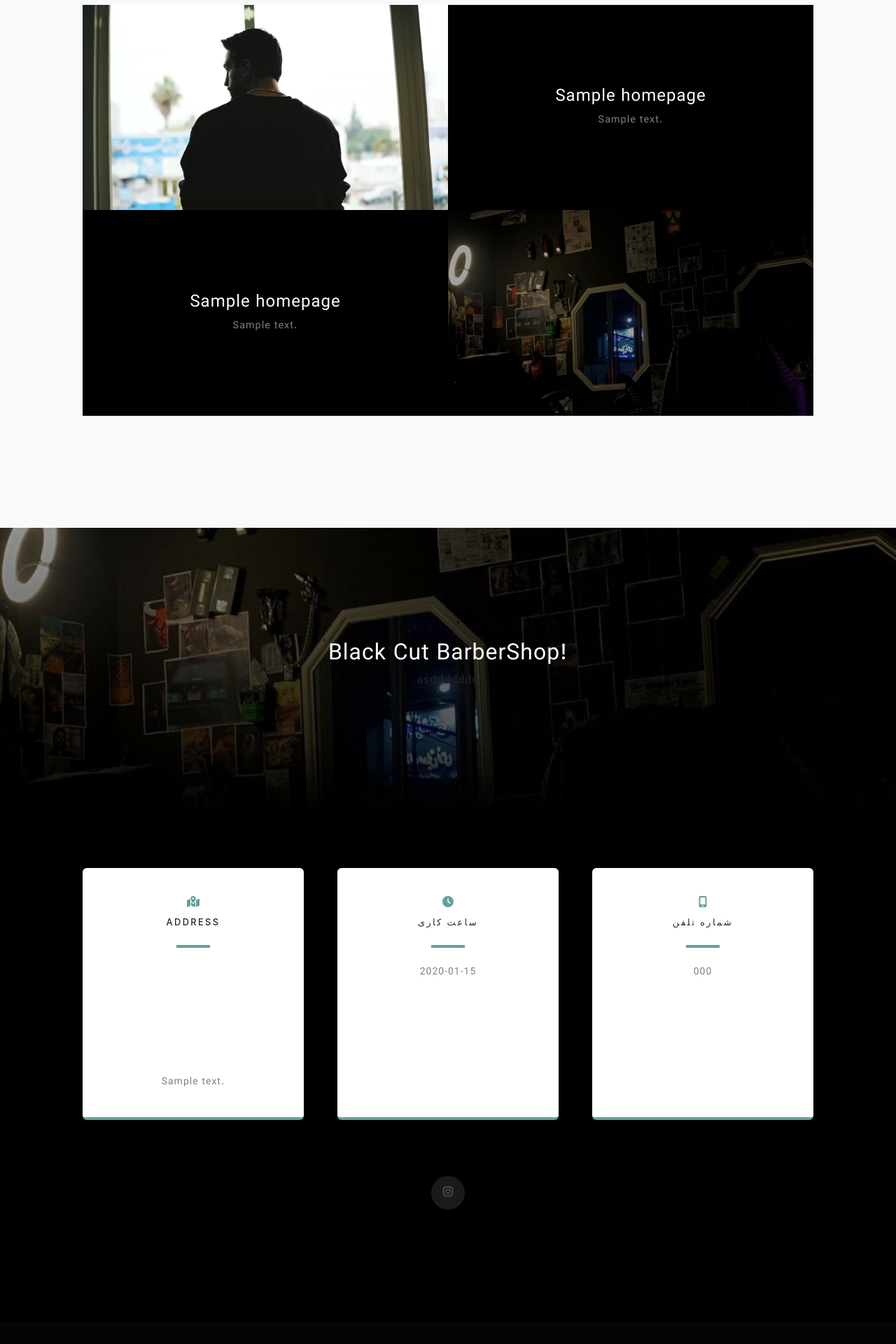
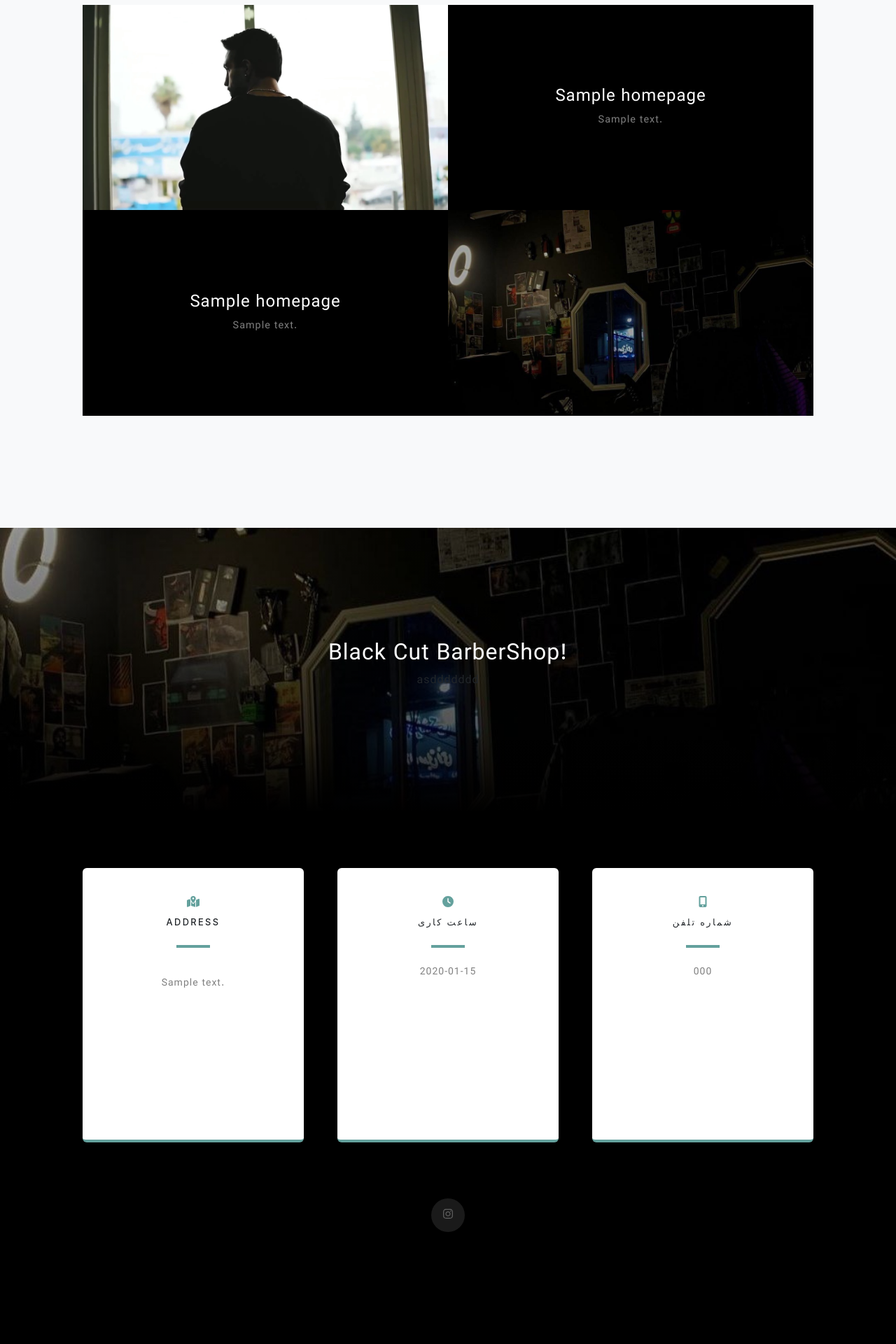
Before and after one commit to bardianz/blackcut-django, a Django app: page / in a window 1280 px wide. Shown: the part 1998-3918 px from the top of the page at 70% size. Before the commit the page ends 3726 px from the top, so only its background shows below. Run offline with Django 5.2, Linux system fonts and the light colour scheme; tables that the repository leaves empty hold one stand-in row (values such as "Sample post"); a map, chart or similar area stays blank; some libraries are stand-ins or nearby versions; grey boxes are pictures that could not be loaded.

Commit message:
add padding to map

```diff
--- a/home/templates/home/index.html
+++ b/home/templates/home/index.html
@@ -190,6 +190,8 @@
                             <h4 id="address" class="address text-uppercase m-0">Address</h4>
                             <hr class="my-4 mx-auto" />
                             <div class="">
+                                <div class="small text-black-50 py-3">{{custom_content.address_section}}</div>
+
                                 <div class="map small text-black-50 d-flex justify-content-center">
 
                                     <div class="embed-responsive embed-responsive-1by1">
@@ -202,7 +204,6 @@
 
                                 </div>
                             </div>
-                            <div class="small text-black-50 ">{{custom_content.address_section}}</div>
                         </div>
                     </div>
                 </div>
```
